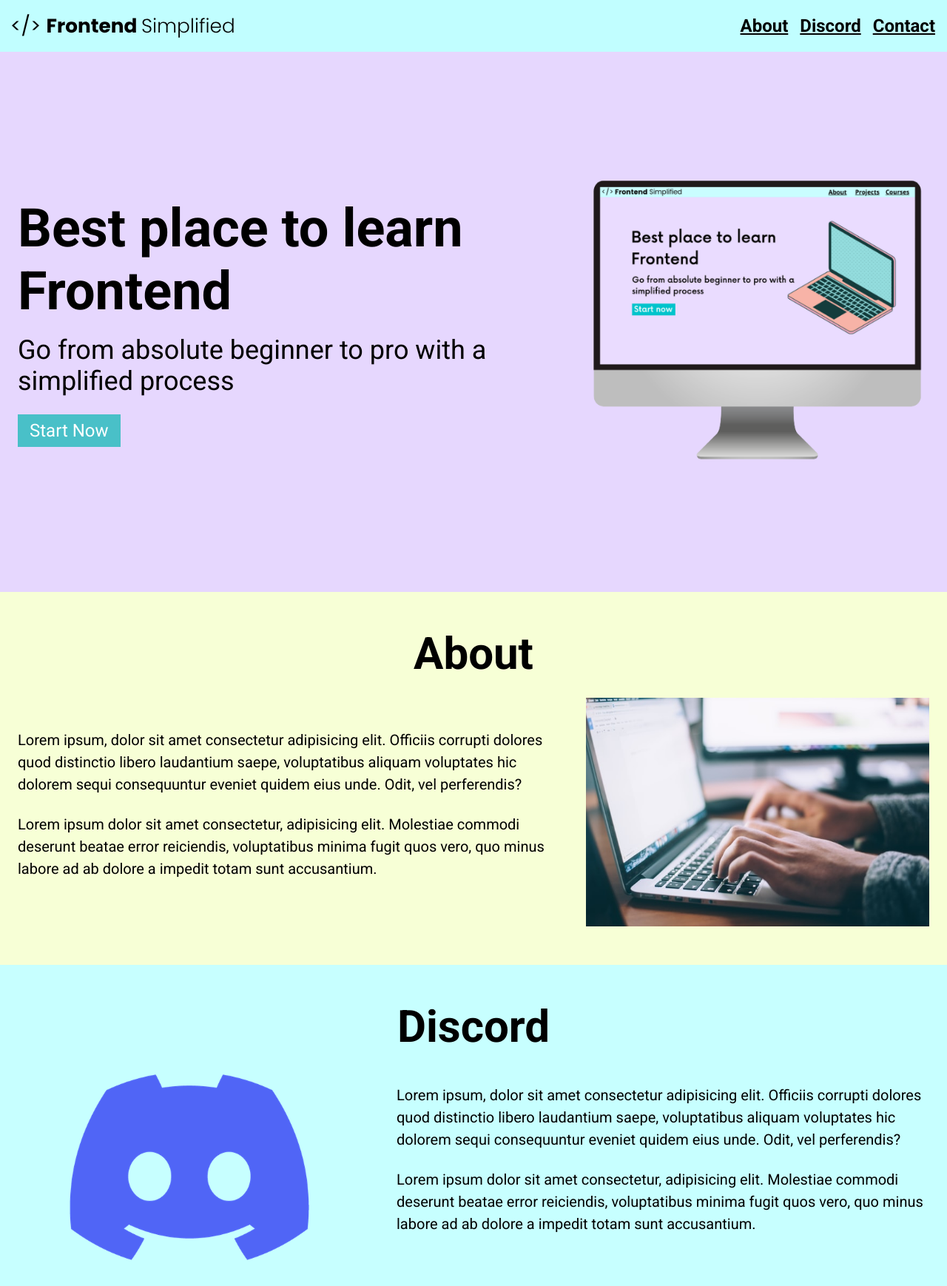
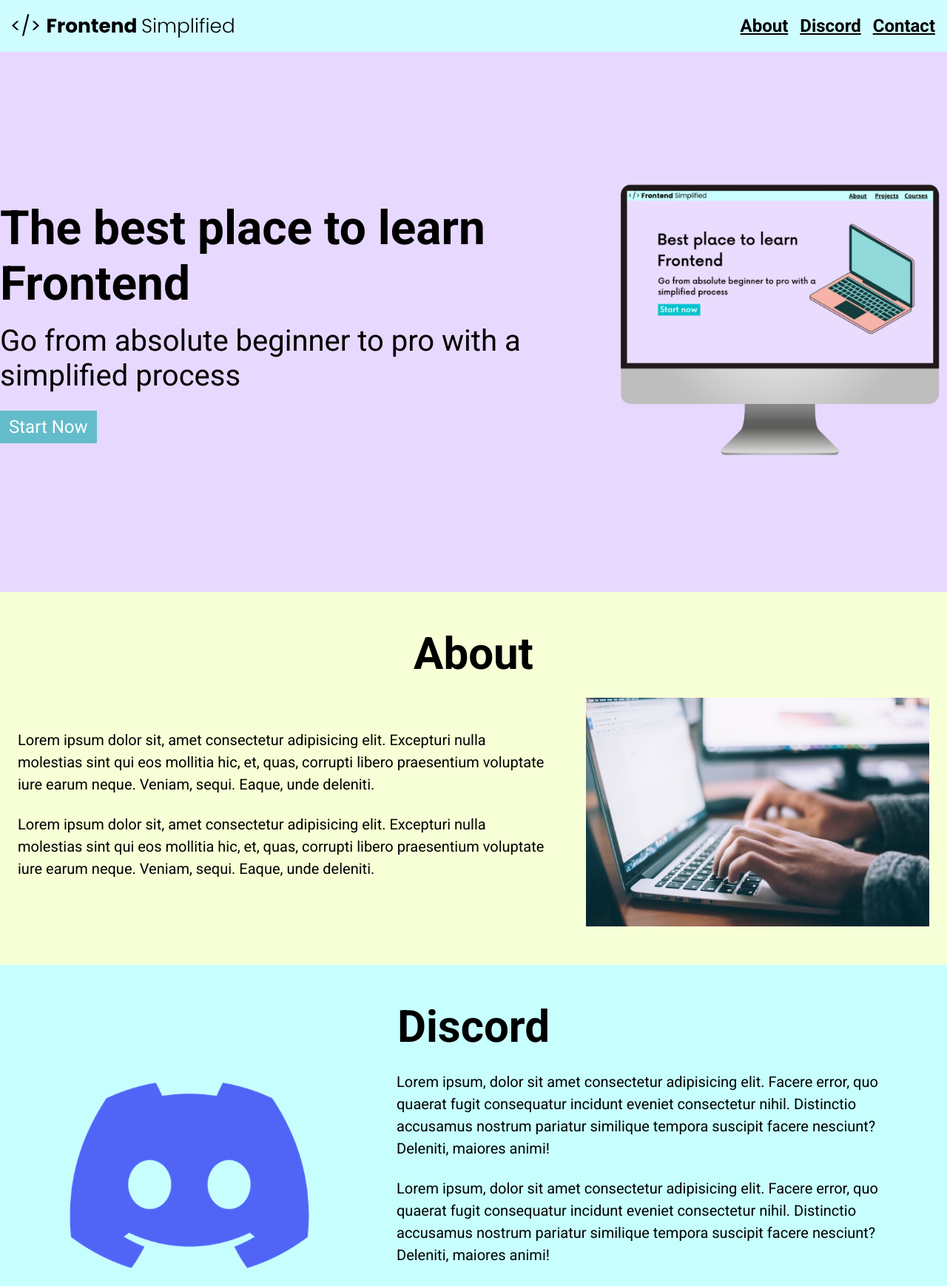
Before and after one commit to robin-nemesszeghy/static-website, a plain HTML site: page index.html in a window 1280 px wide. Shown: the top 1738 px of the page at 74% size. Drawn offline with Linux system fonts and the light colour scheme.

Commit message:
FES Static Website Practice

```diff
--- a/index.html
+++ b/index.html
@@ -4,31 +4,30 @@
     <meta charset="UTF-8" />
     <meta name="viewport" content="width=device-width, initial-scale=1.0" />
     <title>FES Website</title>
-    <link href="./style.css" rel="stylesheet" />
+    <link rel="stylesheet" href="./style.css" />
   </head>
-
   <body>
     <section>
       <nav>
-        <img class="nav__logo" src="./assets/FES.svg" alt="FES Logo" />
-        <ul class="nav__links">
-          <li><a class="nav__link" href="#about">About</a></li>
-          <li><a class="nav__link" href="#discord">Discord</a></li>
-          <li><a class="nav__link" href="#contact">Contact</a></li>
+        <img class="nav__logo" src="./assets/FES.svg" alt="FES logo" />
+        <ul>
+          <li><a href="#about">About</a></li>
+          <li><a href="#discord">Discord</a></li>
+          <li><a href="#contact">Contact</a></li>
         </ul>
       </nav>
 
       <header>
         <div class="row">
-          <div class="header__text">
-            <h1>Best place to learn Frontend</h1>
-            <p class="subheader">
+          <div>
+            <h1>The best place to learn Frontend</h1>
+            <p class="subheading">
               Go from absolute beginner to pro with a simplified process
             </p>
             <button>Start Now</button>
           </div>
-          <figure class="header__img">
-            <img src="./assets/laptop.png" alt="Homepage Image" />
+          <figure>
+            <img src="./assets/laptop.png" alt="Home page image" />
           </figure>
         </div>
       </header>
@@ -41,20 +40,20 @@
           <div class="section__description">
             <div class="section__description--wrapper">
               <p class="section__description--para">
-                Lorem ipsum, dolor sit amet consectetur adipisicing elit.
-                Officiis corrupti dolores quod distinctio libero laudantium
-                saepe, voluptatibus aliquam voluptates hic dolorem sequi
-                consequuntur eveniet quidem eius unde. Odit, vel perferendis?
+                Lorem ipsum dolor sit, amet consectetur adipisicing elit.
+                Excepturi nulla molestias sint qui eos mollitia hic, et, quas,
+                corrupti libero praesentium voluptate iure earum neque. Veniam,
+                sequi. Eaque, unde deleniti.
               </p>
               <p class="section__description--para">
-                Lorem ipsum dolor sit amet consectetur, adipisicing elit.
-                Molestiae commodi deserunt beatae error reiciendis, voluptatibus
-                minima fugit quos vero, quo minus labore ad ab dolore a impedit
-                totam sunt accusantium.
+                Lorem ipsum dolor sit, amet consectetur adipisicing elit.
+                Excepturi nulla molestias sint qui eos mollitia hic, et, quas,
+                corrupti libero praesentium voluptate iure earum neque. Veniam,
+                sequi. Eaque, unde deleniti.
               </p>
             </div>
             <figure class="section__img--wrapper">
-              <img src="./assets/about.jpg" alt="Working on a laptop" />
+              <img src="./assets/about.jpg" alt="About section image" />
             </figure>
           </div>
         </div>
@@ -65,20 +64,22 @@
         <div class="row">
           <div class="section__description">
             <figure class="section__img--wrapper">
-              <img src="./assets/discord.png" alt="Discord Logo" />
+              <img src="./assets/discord.png" alt="Discord section image" />
             </figure>
             <div class="section__description--wrapper">
               <p class="section__description--para">
-                Lorem ipsum, dolor sit amet consectetur adipisicing elit.
-                Officiis corrupti dolores quod distinctio libero laudantium
-                saepe, voluptatibus aliquam voluptates hic dolorem sequi
-                consequuntur eveniet quidem eius unde. Odit, vel perferendis?
+                Lorem ipsum, dolor sit amet consectetur adipisicing elit. Facere
+                error, quo quaerat fugit consequatur incidunt eveniet
+                consectetur nihil. Distinctio accusamus nostrum pariatur
+                similique tempora suscipit facere nesciunt? Deleniti, maiores
+                animi!
               </p>
               <p class="section__description--para">
-                Lorem ipsum dolor sit amet consectetur, adipisicing elit.
-                Molestiae commodi deserunt beatae error reiciendis, voluptatibus
-                minima fugit quos vero, quo minus labore ad ab dolore a impedit
-                totam sunt accusantium.
+                Lorem ipsum, dolor sit amet consectetur adipisicing elit. Facere
+                error, quo quaerat fugit consequatur incidunt eveniet
+                consectetur nihil. Distinctio accusamus nostrum pariatur
+                similique tempora suscipit facere nesciunt? Deleniti, maiores
+                animi!
               </p>
             </div>
           </div>
@@ -100,8 +101,8 @@
             <textarea
               name="message"
               id="message"
+              rows="10"
               placeholder="Nice website, let's connect!"
-              rows="10"
             ></textarea>
             <button>Submit</button>
           </form>
@@ -110,14 +111,14 @@
     </main>
 
     <footer>
-      <img class="footer__logo" src="./assets/FES.svg" alt="FES Logo" />
+      <img class="footer__logo" src="./assets/FES.svg" alt="FES logo" />
       <ul class="footer__links">
-        <li><a class="footer__link" href="#about">About</a></li>
-        <li><a class="footer__link" href="#discord">Discord</a></li>
-        <li><a class="footer__link" href="#contact">Contact</a></li>
-        <li><a class="footer__link" href="">Courses</a></li>
+        <li><a href="#about">About</a></li>
+        <li><a href="#discord">Discord</a></li>
+        <li><a href="#contact">Contact</a></li>
+        <li><a href="">Courses</a></li>
       </ul>
-      <p>Copyright &copy; 2025 Frontend Simplified</p>
+      <p>Copyright 2025 &copy; Frontend Simplified</p>
     </footer>
   </body>
 </html>
--- a/style.css
+++ b/style.css
@@ -1,55 +1,48 @@
-/* TO REMEMBER
-
-1. Add padding on the container element first (i.e. nav, header, etc.)
-2. calc() for calculating the view height above the fold (nav + header)
-3. nav and header wrapped within section for semantic html
-4. Logo image in nav can be resized based on height, but the actual page cannot? Why not resize logo based on width?
-5. Add a row (container) if the elements need to be further grouped and styled together*/
-
 @import url("https://fonts.googleapis.com/css2?family=Roboto:ital,wght@0,100..900;1,100..900&display=swap");
 
 * {
   font-family: "Roboto", sans-serif;
+  margin: 0;
   padding: 0;
-  margin: 0;
   box-sizing: border-box;
+}
+
+a {
+  color: black;
+  font-weight: 700;
+}
+
+ul {
+  display: flex;
+}
+
+li {
+  list-style-type: none;
+  font-size: 24px;
+  padding-left: 16px;
+}
+
+button {
+  background-color: #63bcca;
+  color: white;
+  border: none;
+  font-size: 24px;
+  padding: 8px 12px;
+  cursor: pointer;
 }
 
 .row {
   width: 100%;
   max-width: 1300px;
+  margin: 0 auto;
   display: flex;
   justify-content: center;
   align-items: center;
-  margin: 0 auto;
-}
-
-a {
-  list-style: none;
-  text-decoration: underline;
-  color: black;
-  font-size: 24px;
-  font-weight: 700;
-}
-
-button {
-  background-color: #49c0c8;
-  color: white;
-  border: none;
-  padding: 8px 16px;
-  font-size: 24px;
-  cursor: pointer;
-}
-
-h2 {
-  font-size: 60px;
-  text-align: center;
-  margin-bottom: 24px;
 }
 
 .section__description {
   display: flex;
-  justify-items: center;
+  justify-content: center;
   align-items: center;
 }
 
@@ -59,7 +52,6 @@ h2 {
 }
 
 .section__description--para {
-  /* margin: 12px; */
   font-size: 20px;
   line-height: 1.5;
   margin-bottom: 24px;
@@ -77,76 +69,48 @@ img {
 /* NAVIGATION */
 
 nav {
-  /* Added height and padding */
+  background-color: #cffcff;
   height: 70px;
-  padding: 0 16px;
-  background-color: #c1feff;
+  padding: 16px;
   display: flex;
   justify-content: space-between;
   align-items: center;
 }
 
 .nav__logo {
-  /* height: 40px; */
   width: 300px;
-  /* margin: 8px; */
 }
 
-.nav__links {
-  list-style: none;
-  display: flex;
-  /* justify-content: space-between;
-  align-items: center; */
+h2 {
+  font-size: 60px;
+  text-align: center;
+  margin-bottom: 24px;
 }
-
-.nav__link {
-  padding-left: 16px;
-  /* padding: 12px; */
-}
-
-/* HEADER */
-
-header {
-  background-color: #e6d7fe;
-  height: calc(100vh - 70px);
-  /* Added padding */
-  padding: 24px;
-  /* min-width: 1200px; */
-  display: flex;
-  justify-content: center;
-  align-items: center;
-}
-
-/* .header__text {
-  display: flex;
-  flex-direction: column;
-  justify-items: center;
-  align-items: center;
-} */
-
-h1 {
-  font-size: 72px;
-  /* text-align: left; */
-  /* margin: 8px; */
-}
-
-.subheader {
-  font-size: 36px;
-  /* text-align: left; */
-  /* font-weight: 500; */
-  /* margin: 8px; */
-  margin: 16px 0 24px 0;
-}
-
-/* .start {
-  margin: 8px;
-} */
 
 #about,
 #discord,
 #contact,
 footer {
   padding: 48px 0;
+}
+
+/* HEADER */
+
+header {
+  background-color: #e7d8ff;
+  height: calc(100vh - 70px);
+  display: flex;
+  justify-content: center;
+  align-items: center;
+}
+
+h1 {
+  font-size: 64px;
+}
+
+.subheading {
+  font-size: 40px;
+  margin: 16px 0 24px;
 }
 
 /* ABOUT */
@@ -165,9 +129,9 @@ footer {
 
 #contact {
   background-color: #d6e6ff;
-  /* text-align: center; */
   display: flex;
   flex-direction: column;
+  justify-content: center;
   align-items: center;
 }
 
@@ -191,29 +155,15 @@ footer {
   background-color: #a1f3ff;
   display: flex;
   flex-direction: column;
-  /* justify-content: center; */
+  justify-content: center;
   align-items: center;
 }
 
 .footer__links {
-  list-style: none;
   margin-bottom: 32px;
-  display: flex;
-  justify-content: space-between;
-  align-items: center;
-}
-
-.footer__link {
-  text-decoration: underline;
-  color: black;
-  font-size: 20px;
-  font-weight: 800;
-  padding: 0 16px;
 }
 
 .footer__logo {
-  /* height: 40px; */
-  /* margin: 8px; */
   max-width: 480px;
   margin-bottom: 16px;
 }
```
